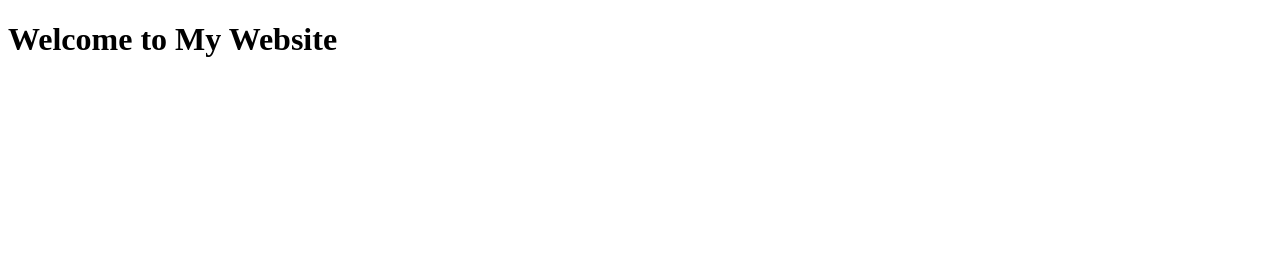
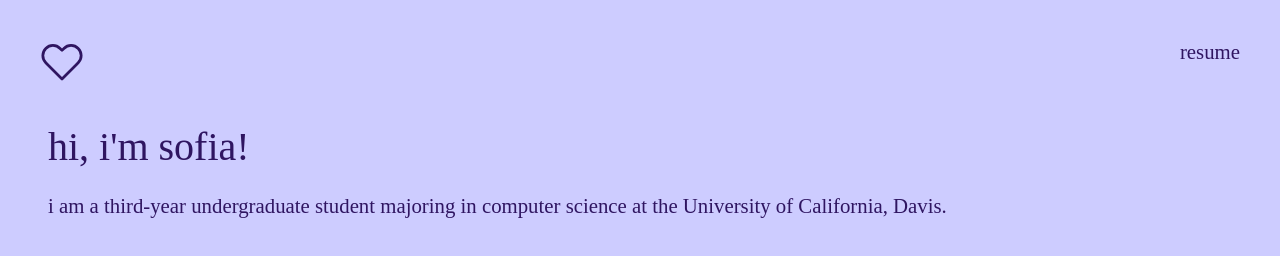
Before and after one commit to sofiacho/sofiacho.github.io, a plain HTML site: page index.html in a window 1280 px wide. Drawn offline with Linux system fonts and the light colour scheme.

Commit message:
basic start

```diff
--- a/index.html
+++ b/index.html
@@ -1,15 +1,31 @@
 <!DOCTYPE html>
+
 <html lang="en">
+
   <head>
     <meta charset="UTF-8">
     <meta name="viewport" content="width=device-width, initial-scale=1.0">
     <meta http-equiv="X-UA-Compatible" content="ie=edge">
+    <meta name="description" content="Hi, I'm Sofia Cho, an undergraduate student studying Computer Science at the University of California, Davis.">
     <title>Sofia Cho</title>
+    <link rel="icon" type="image/x-icon" href="heart.png">
     <link rel="stylesheet" href="./style.css">
+    <link rel="icon" href="./favicon.ico" type="image/x-icon">
   </head>
+
   <body>
-    <main>
-        <h1>Welcome to My Website</h1>
+    <main class="main">
+      <h2 class="logo">
+        <a class="heart" href='index.html'><img src='heart.svg' alt='sofia cho'/></a>
+      </h2>
+      <div class="pages">
+        <a href='barista.pdf' target='_blank'>resume</a>
+      </div>
+      <div class="text">
+        <h1 class="maintext">hi, i'm sofia!</h1>
+        <p class="subtext">i am a third-year undergraduate student majoring in computer science at the University of California, Davis.</p>
+      </div>
     </main>
   </body>
+
 </html>
--- a/style.css
+++ b/style.css
@@ -0,0 +1,111 @@
+body {
+    color: #2f1561;
+    background-color: #cdccff;
+    font-size: 16px;
+    text-align: left;
+}
+
+a {
+    text-decoration: none;
+    color: inherit;
+}
+
+a:hover {
+    color: #5123ad;
+}
+
+.main {
+    min-height: 100vh;
+}
+
+.logo {
+    position: absolute;
+    top: 0;
+    left: 0;
+    margin: 5vh;
+    font-size: 1.2rem;
+}
+
+.text {
+    padding-top: 7vh;
+    margin: 5vh;
+    width: 1000px;
+}
+
+.maintext {
+    font-weight: 400;
+    font-size: 2.5rem;
+    margin-bottom: 3vh;
+}
+
+.subtext {
+    font-size: 1.3rem;
+}
+
+.pages {
+    position: fixed;
+    text-align: right;
+    top: 0;
+    right: 0;
+    margin: 5vh;
+    font-size: 1.3rem;
+}
+
+.heart {
+    display: block;
+    width: 24px;
+    height: 24px;
+}
+
+/*
+@media (max-width: 480px) {
+    .maintext {
+        font-size: 1.5rem;
+        margin: 6vh;
+    }
+    .logo {
+        font-size: 1rem;
+    }
+    .email {
+        font-size: 1rem;
+        margin: 6vh;
+    }
+    .social {
+        width: 20px;
+        height: 20px;
+    }
+}
+
+@media (min-width: 481px) and (max-width: 1024px) {
+    .maintext {
+        font-size: 2.2rem;
+        margin: 6.5vh;
+    }
+    .logo {
+        font-size: 1.5rem;
+        margin: 5vh;
+    }
+    .email {
+        font-size: 1.5rem;
+        margin: 6.7vh;
+    }
+    .social {
+        width: 30px;
+        height: 30px;
+    }
+}
+
+/*
+@media (min-width: 769px) and (max-width: 1024px) {
+    h1 {
+        font-size:
+    }
+}
+
+@media (min-width: 1025px) and (max-width: 1200px) {
+}
+
+@media (min-width: 1201px) {
+
+}
+*/
```
Also changed, not shown: heart.png (added), heart.svg (added), 2 other files.
